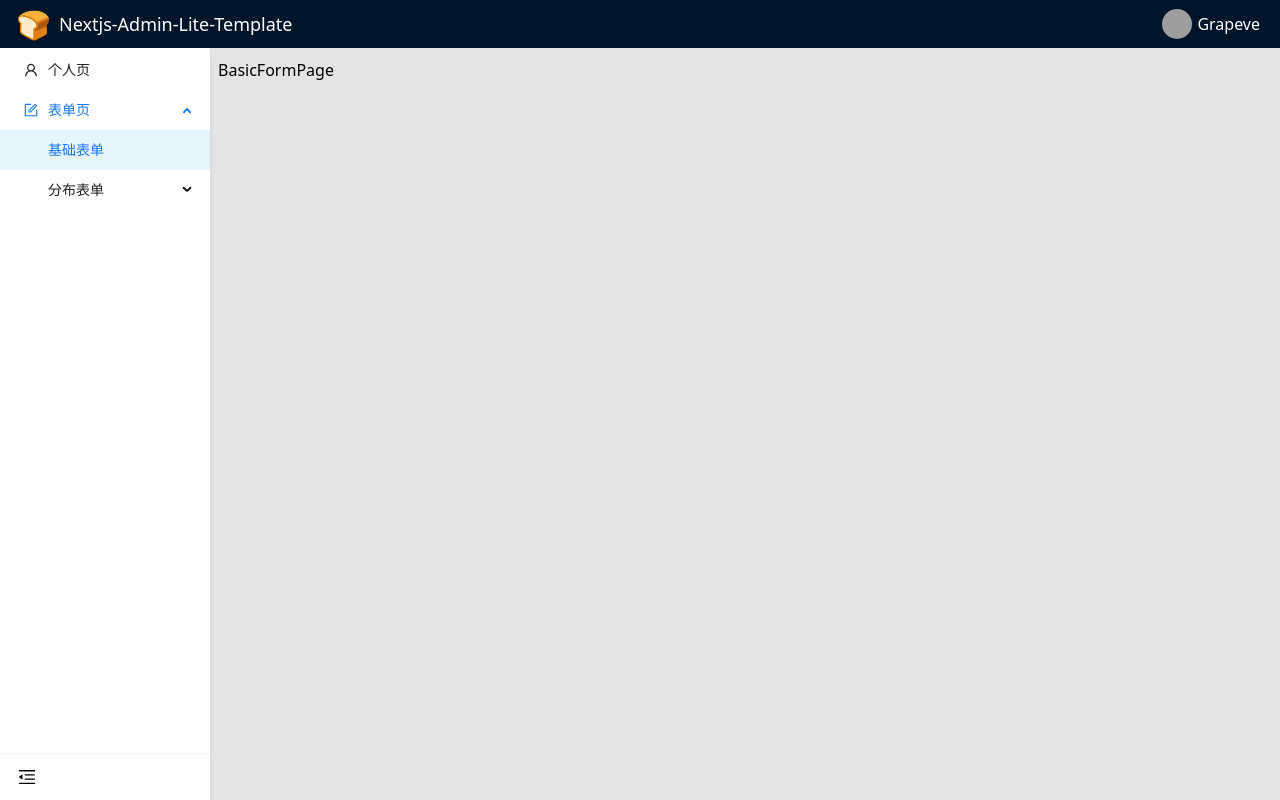
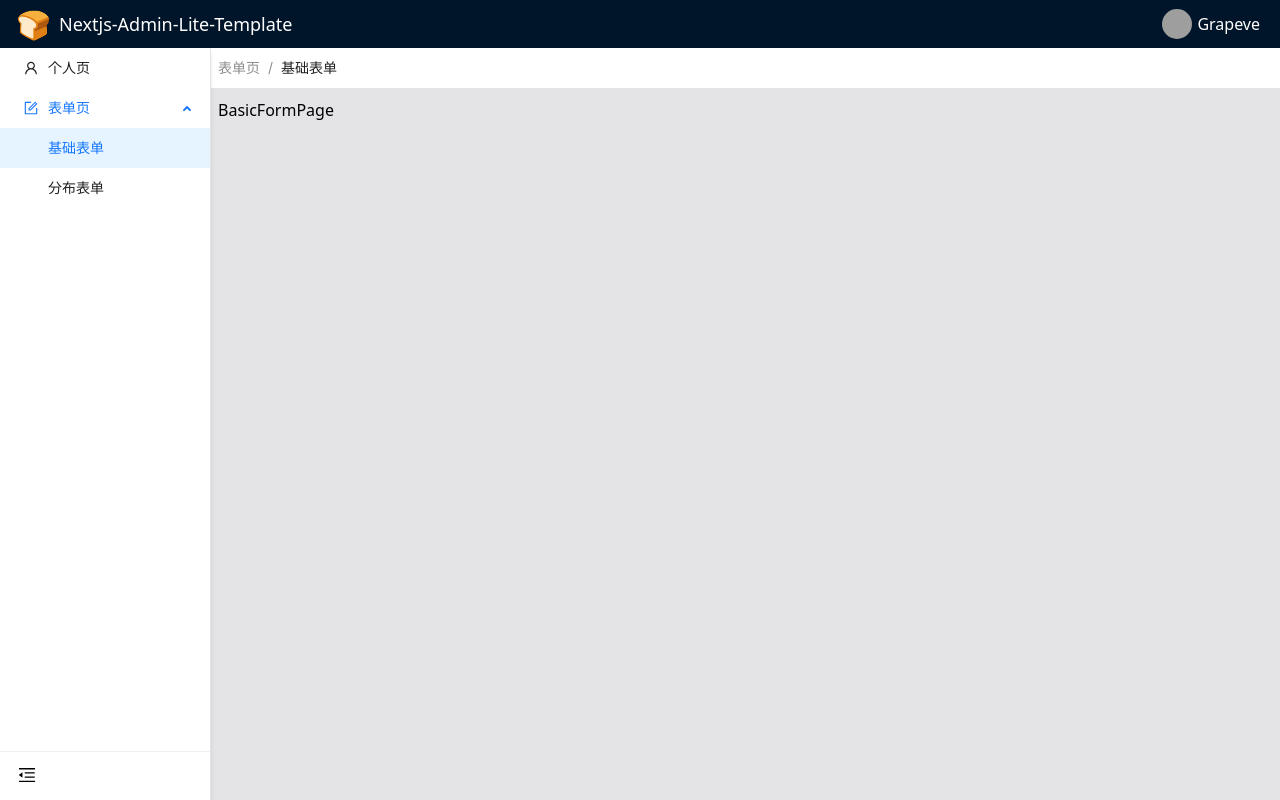
Before and after one commit to Grapeve/nextjs-admin-lite-template, a Next.js app: page /form-page/basic-form-page in a window 1280 px wide. Built offline with nearby package versions, Linux system fonts and the light colour scheme; grey boxes are pictures that could not be loaded.

Commit message:
v0.1.2 add breadcrumb

```diff
--- a/app/(main)/(routes)/layout.tsx
+++ b/app/(main)/(routes)/layout.tsx
@@ -1,5 +1,6 @@
 "use client";
 
+import NavBreadcrumb from "@/components/nav-breadcrumb/page";
 import HeaderPage from "@/components/layout/header/page";
 import SiderPage from "@/components/layout/siderbar/page";
 
@@ -15,12 +16,22 @@ const MainLayout = ({ children }: { children: React.ReactNode }) => {
         <HeaderPage />
       </div>
       <div className="flex min-h-full">
-        <div className="fixed top-[50px] h-full shadow-md">
+        <div className="fixed top-[48px] h-full shadow-md border-r border-solid border-zinc-200 z-10">
           <SiderPage />
+        </div>
+        <div
+          className={cn(
+            "fixed w-full bg-white h-[40px] top-[48px] transition-all",
+            isCollapsed ? "ml-[50px]" : "ml-[210px]"
+          )}
+        >
+          <div className="h-full flex items-center">
+            <NavBreadcrumb />
+          </div>
         </div>
         <main
           className={cn(
-            "w-full transition-all min-h-[100vh] bg-zinc-200 p-2 pt-[58px]",
+            "w-full transition-all min-h-[100vh] bg-zinc-200 p-2 pt-[98px]",
             isCollapsed ? "ml-[50px]" : "ml-[210px]"
           )}
         >
--- a/components/layout/siderbar/page.tsx
+++ b/components/layout/siderbar/page.tsx
@@ -40,10 +40,15 @@ const items: MenuProps["items"] = [
   getItem("个人页", "/profile", <UserOutlined />),
   getItem("表单页", "/form-page", <FormOutlined />, [
     getItem("基础表单", "/basic-form-page"),
-    getItem("分布表单", "/step-form-page", null, [
-      getItem("分布一", "/one"),
-      getItem("分布二", "/two"),
-    ]),
+    getItem(
+      "分布表单",
+      "/step-form-page",
+      null
+      // [
+      //   getItem("分布一", "/one"),
+      //   getItem("分布二", "/two"),
+      // ]
+    ),
   ]),
 ];
 
@@ -120,3 +125,5 @@ const SiderPage = () => {
 };
 
 export default SiderPage;
+export { items };
+export type { MenuItem };
--- /dev/null
+++ b/components/nav-breadcrumb/page.tsx
@@ -0,0 +1,42 @@
+"use client";
+
+import { usePathname } from "next/navigation";
+
+import { MenuItem, items } from "@/components/layout/siderbar/page";
+
+import { Breadcrumb } from "antd";
+
+const getPathLabels = (menuData: any, url: string) => {
+  const pathSegments = url.split("/").filter((i) => i);
+
+  const labels: { title: string }[] = [];
+  let current = menuData;
+
+  for (let i = 0; i < pathSegments.length; i++) {
+    const segment = pathSegments[i];
+    const child = current.find(
+      (menuItem: MenuItem) => menuItem!.key === `/${segment}`
+    );
+    if (child) {
+      labels.push({
+        title: child.label,
+      });
+      current = child.children || [];
+    }
+  }
+
+  return labels;
+};
+
+const NavBreadcrumb = () => {
+  const pathname = usePathname();
+  const labels = getPathLabels(items, pathname);
+
+  return (
+    <div className="ml-2 cursor-pointer">
+      <Breadcrumb items={labels} />
+    </div>
+  );
+};
+
+export default NavBreadcrumb;
--- a/package.json
+++ b/package.json
@@ -1,6 +1,6 @@
 {
   "name": "nextjs-admin",
-  "version": "0.1.1",
+  "version": "0.1.2",
   "private": true,
   "scripts": {
     "dev": "next dev",
```
